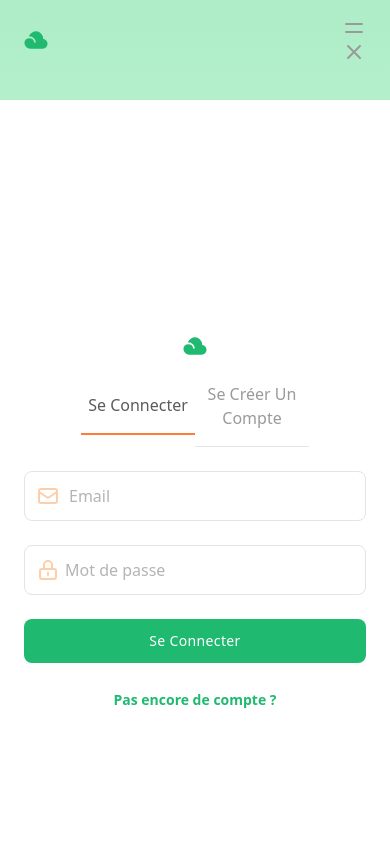
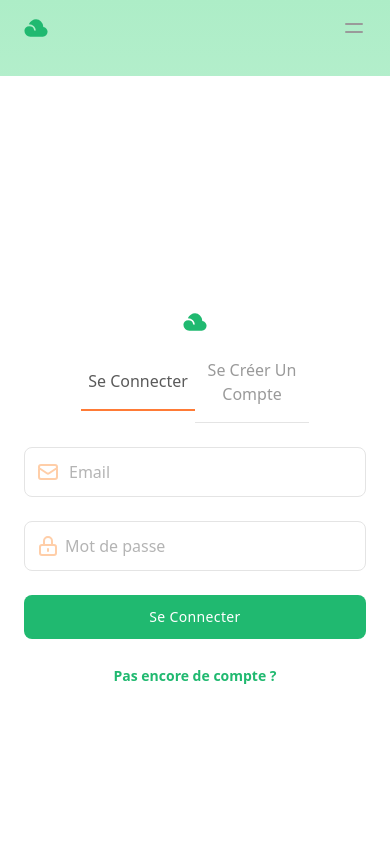
Before and after one commit to laurafeugene/site-voyage-front, a React (Vite) app: page /signin in a window 390 px wide. Shown: the top 844 px of the page. Built offline with nearby package versions, Linux system fonts and the light colour scheme.

Commit message:
:fix: mis en commentaire la croix pour fermer le menu en responsive

```diff
--- a/src/components/NavBar/NavBar.tsx
+++ b/src/components/NavBar/NavBar.tsx
@@ -74,7 +74,8 @@ function NavBar() {
                     d="M4 8h16M4 16h16"
                   />
                 </svg>
-                <svg
+                {/* // TODO : remettre la croix pour fermer le menu + ajout transition */}
+                {/* <svg
                   x-show={isOpen}
                   xmlns="http://www.w3.org/2000/svg"
                   className="w-6 h-6"
@@ -88,7 +89,7 @@ function NavBar() {
                     strokeLinejoin="round"
                     d="M6 18L18 6M6 6l12 12"
                   />
-                </svg>
+                </svg> */}
               </button>
             </div>
           </div>
```
